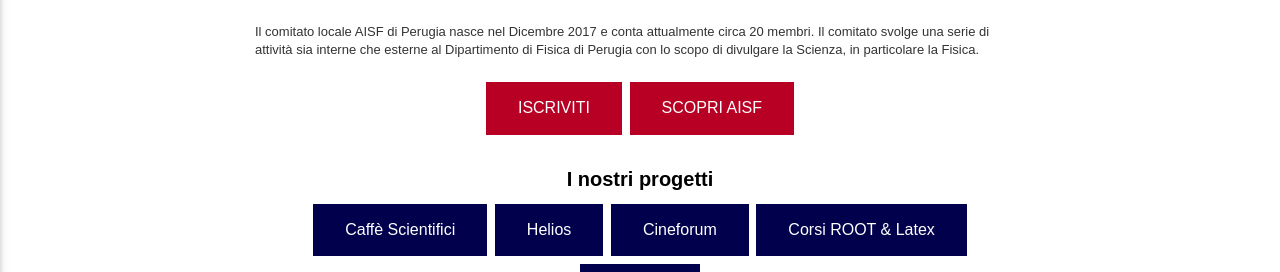
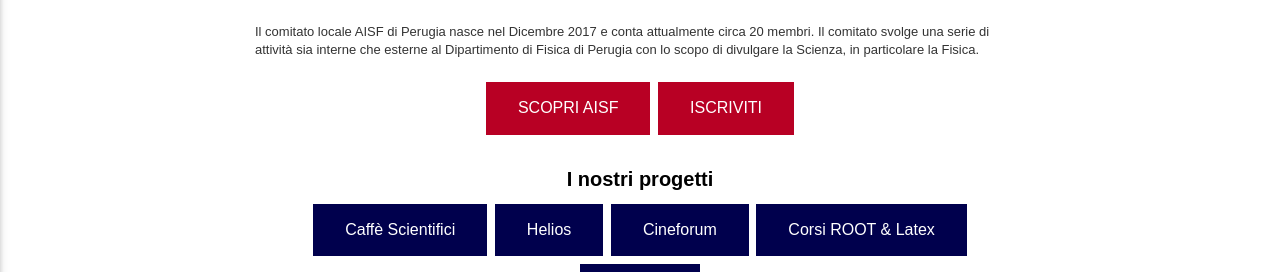
Before and after one commit to ai-sf/aisf_perugia, a Jekyll site: the page built from index.html, in a window 1280 px wide. Shown: the part 401-673 px from the top of the page. Built offline with Jekyll 4.4.1, drawn with Linux system fonts in a browser that asks for light colours; nearby versions of some CDN libraries.

Commit message:
Update index.html

```diff
--- a/index.html
+++ b/index.html
@@ -96,8 +96,8 @@ body {
       <h7>Il comitato locale AISF di Perugia nasce nel Dicembre 2017 e conta attualmente circa 20 membri. Il comitato svolge una serie di attività sia interne che esterne al Dipartimento di Fisica di Perugia con lo scopo di divulgare la Scienza, in particolare la Fisica.</h7>
 <br><br>
 <center>
+<button class="button button3"> <a style="color:white" href="/perugia/AISF_Pres2020_21.pdf"> SCOPRI AISF</button>
 <button class="button button3"> <a style="color:white" href="http://ai-sf.it/iscrizione/"> ISCRIVITI  </button>
-<button class="button button3"> <a style="color:white" href="/perugia/AISF_Pres2020_21.pdf"> SCOPRI AISF  </button>
 </center>
 
 
```
